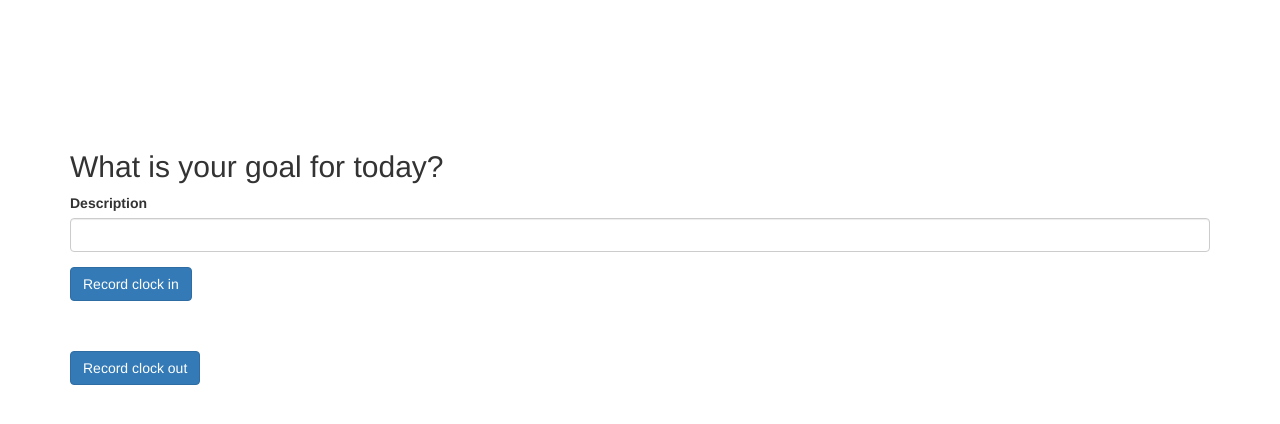
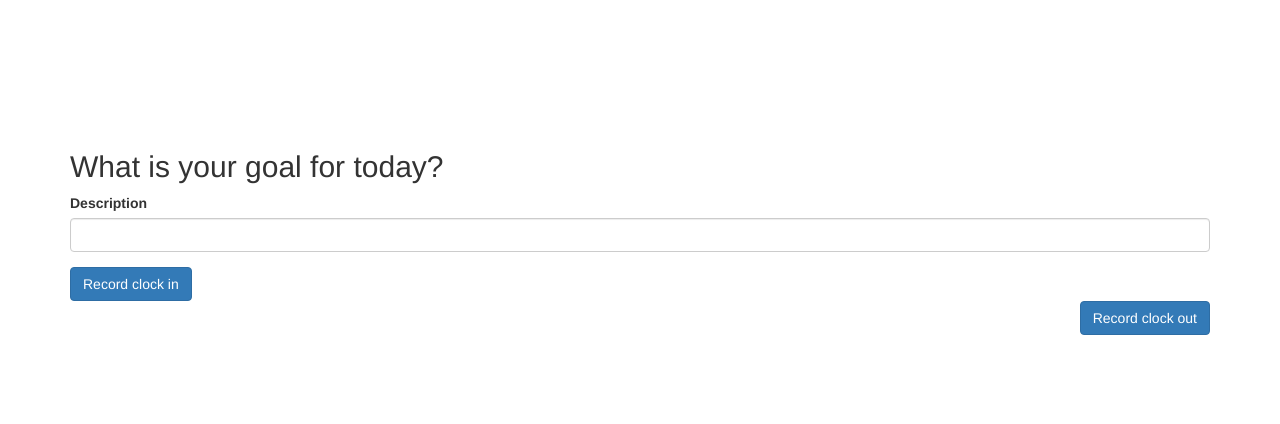
Before and after one commit to saahilp/eTimeCard, a Flask app: page /dashboard in a window 1280 px wide. Shown: the top 424 px of the page. Run offline with Flask 2, Linux system fonts and the light colour scheme; some libraries are stand-ins or nearby versions.

Commit message:
More styling changes

```diff
--- a/static/dashboard.css
+++ b/static/dashboard.css
@@ -3,5 +3,5 @@
 }
 
 #clockOut {
-  margin-top: 50px;
+  float: right;
 }
--- a/templates/dashboard.html
+++ b/templates/dashboard.html
@@ -13,15 +13,19 @@ Dashboard
 {% block content %}
     <div class="container">
       <div id="recordForm">
+        <div id="clockIn">
       <form class="form-signin" method="POST" action="/start">
         <h2 class="form-signin-heading">What is your goal for today?</h2>
         {{ form.hidden_tag() }}
         {{ wtf.form_field(form.description) }}
         <button type="submit" class="btn btn-primary recordBtns">Record clock in</button>
       </form>
+    </div>
+    <div id="clockOut">
       <form class="form-signin" method="POST" action="/end">
-        <button type="submit" class="btn btn-primary" id="clockOut">Record clock out</button>
+        <button type="submit" class="btn btn-primary">Record clock out</button>
       </form>
+    </div>
       </div>
     </div> <!-- /container -->
 
```
